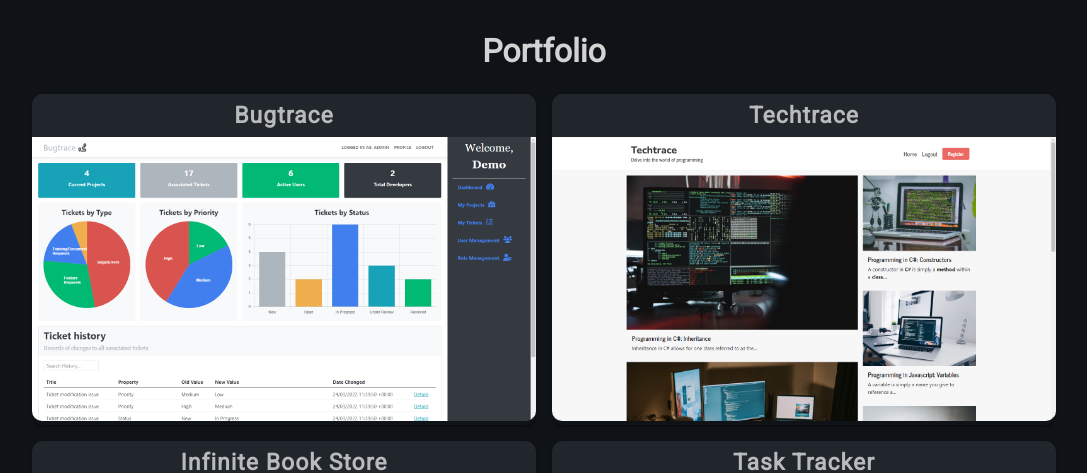
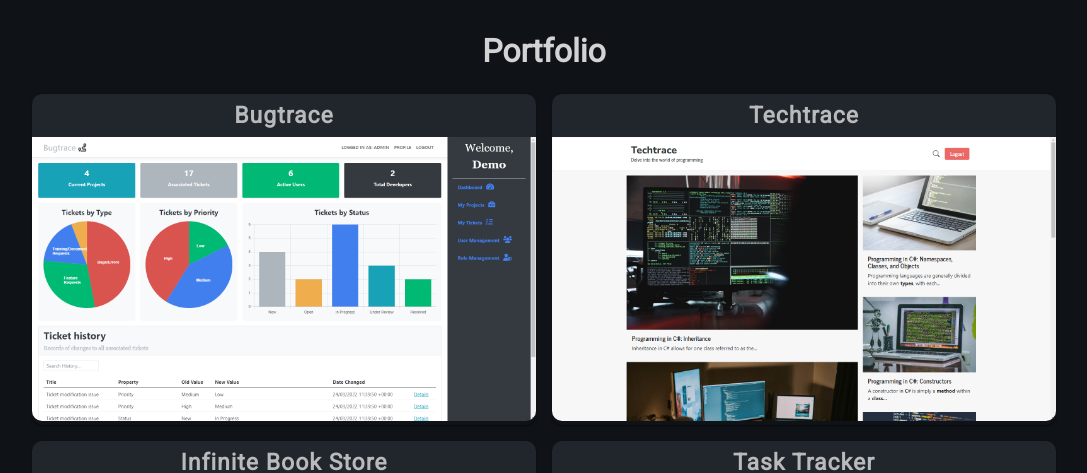
Before and after one commit to DrRykterstein/portfolio-site, a React (Create React App) app: page /#/ in a window 1280 px wide. Shown: the part 840-1313 px from the top of the page, without its empty margins (96-1183 px from the left). Built offline with nearby package versions, Linux system fonts and the light colour scheme.

Commit message:
Replaced techtrace portfolio item image

```diff
--- a/src/data/portfolioItems.ts
+++ b/src/data/portfolioItems.ts
@@ -11,9 +11,9 @@ const portfolioItems: PortfolioItems = {
 	},
 	techBlog: {
 		title: "Techtrace",
-		src: "tech-blog.png",
+		src: "techtrace.png",
 		github: "tech-blog-server",
-		link: "https://tech-blog-three.vercel.app/blog",
+		link: "https://techtrace.vercel.app/blog",
 		desc: "A programming tutorial blog built with C# .NET Web API and React that implements JWT authentication, claims-based authorization, and Entity Framework data access.",
 	},
 	// wired: {
```
Also changed, not shown: public/images/tech-blog.png (deleted), public/images/techtrace.png (added).
